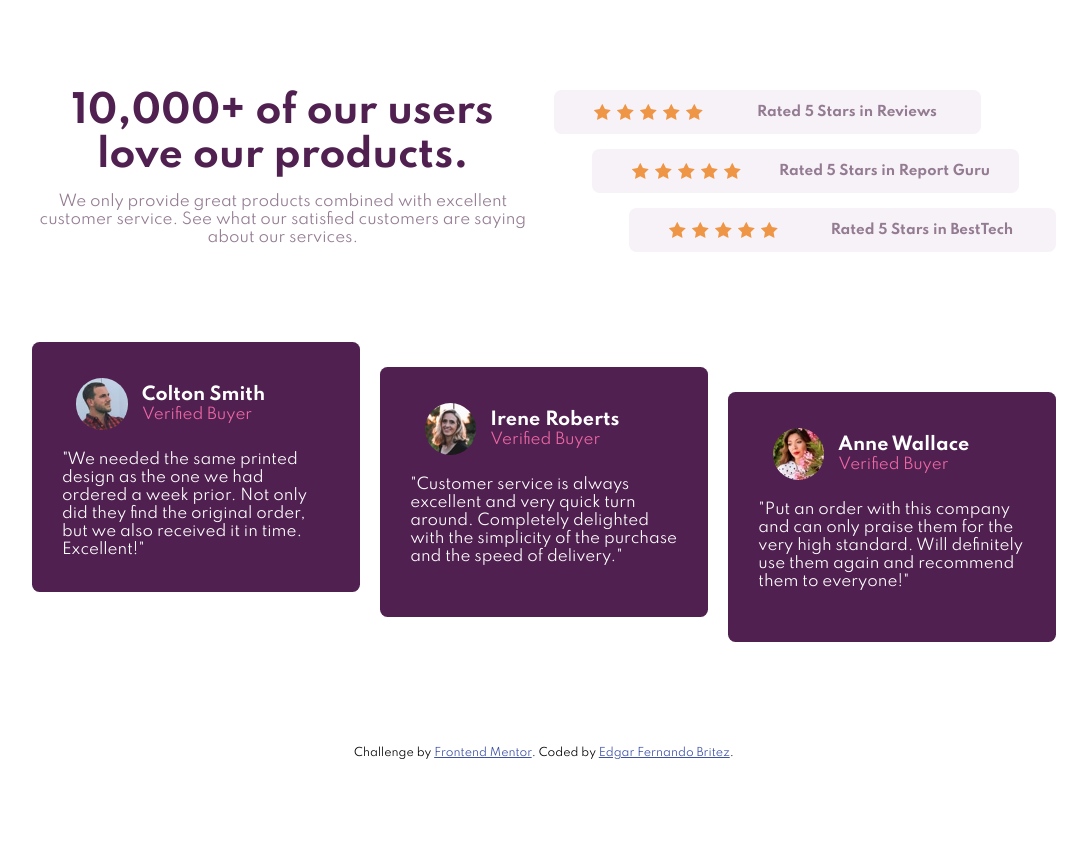
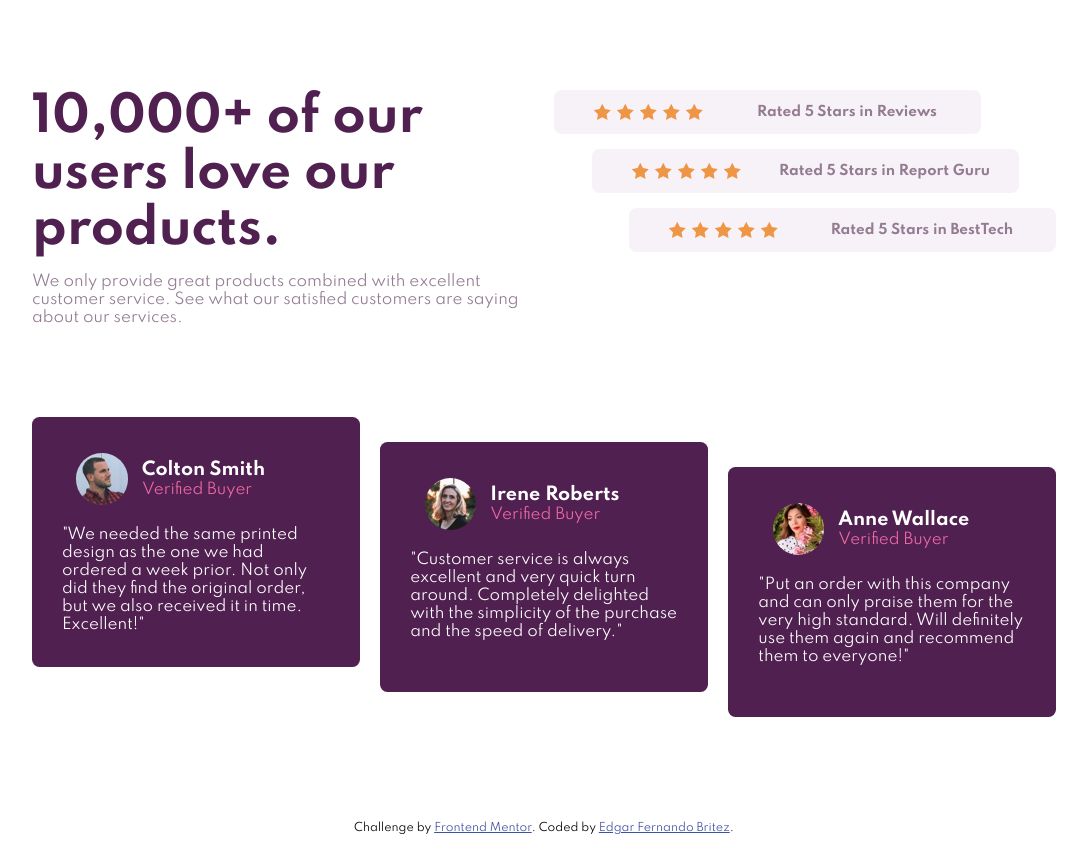
Before and after one commit to edgarfb/social_proof_section, a plain HTML site: page index.html in a window 1280 px wide. Shown: the whole page, without its empty margins (96-1183 px from the left). Before the commit the page ends 800 px from the top, so only its background shows below. Drawn offline with Linux system fonts and the light colour scheme.

Commit message:
correcting h1 and p align to start

```diff
--- a/styles.css
+++ b/styles.css
@@ -162,7 +162,11 @@ h1, h2, h3 {
     }
     .hero__text h1 {
         margin-top: 1rem;
-        font-size: 2.5rem;
+        font-size: 3.2rem;
+        text-align: start;
+    }
+    .hero__text p {
+        text-align: start;
     }
 
     .hero__reviews {
```
